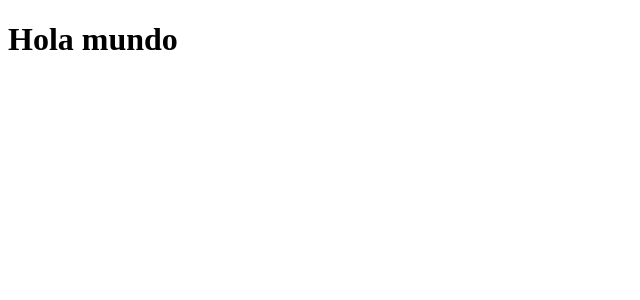
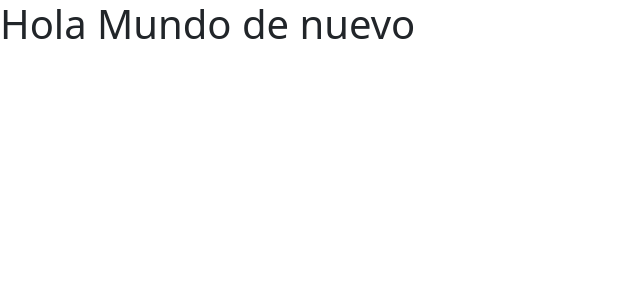
Before and after one commit to MigueMartelo/map-app, a React (Create React App) app: page / in a window 1280 px wide. Shown: the top 300 px of the page, without its empty margins (0-640 px from the left). Built offline with nearby package versions, Linux system fonts and the light colour scheme.

Commit message:
feat: create places context

```diff
--- a/public/index.html
+++ b/public/index.html
@@ -24,7 +24,13 @@
       work correctly both with client-side routing and a non-root public URL.
       Learn how to configure a non-root public URL by running `npm run build`.
     -->
-    <title>React App</title>
+    <title>Maps App</title>
+
+    <link
+      rel="stylesheet"
+      href="https://cdn.jsdelivr.net/npm/bootstrap@5.2.0-beta1/dist/css/bootstrap.min.css
+    "
+    />
   </head>
   <body>
     <noscript>You need to enable JavaScript to run this app.</noscript>
--- a/src/App.tsx
+++ /dev/null
@@ -1,11 +0,0 @@
-function App() {
-  return (
-    <div className='App'>
-      <header className='App-header'>
-        <h1>Hola mundo</h1>
-      </header>
-    </div>
-  );
-}
-
-export default App;
--- /dev/null
+++ b/src/MapsApp.tsx
@@ -0,0 +1,10 @@
+import React from 'react';
+import { PlacesProvider } from './context';
+
+export const MapsApp = () => {
+  return (
+    <PlacesProvider>
+      <h1>Hola Mundo de nuevo</h1>
+    </PlacesProvider>
+  );
+};
--- /dev/null
+++ b/src/context/index.ts
@@ -0,0 +1,2 @@
+export { PlacesContext } from './places/PlacesContext';
+export { PlacesProvider } from './places/PlacesProvider';
--- /dev/null
+++ b/src/context/places/PlacesContext.ts
@@ -0,0 +1,8 @@
+import { createContext } from 'react';
+
+export interface PlacesContextProps {
+  isLoading: boolean;
+  userLocation?: [number, number];
+}
+
+export const PlacesContext = createContext({} as PlacesContextProps);
--- /dev/null
+++ b/src/context/places/PlacesProvider.tsx
@@ -0,0 +1,25 @@
+import { PlacesContext } from './PlacesContext';
+
+export interface PlacesState {
+  isLoading: boolean;
+  userLocation?: [number, number];
+}
+
+const INITIAL_STATE: PlacesState = {
+  isLoading: true,
+  userLocation: undefined,
+};
+
+interface Props {
+  children: JSX.Element | JSX.Element[];
+}
+
+export const PlacesProvider = ({ children }: Props) => {
+  return (
+    <PlacesContext.Provider
+      value={{ isLoading: true, userLocation: undefined }}
+    >
+      {children}
+    </PlacesContext.Provider>
+  );
+};
--- /dev/null
+++ b/src/context/places/placesReducers.ts
@@ -0,0 +1 @@
+export const placesReducer = () => {};
--- a/src/index.tsx
+++ b/src/index.tsx
@@ -1,12 +1,12 @@
 import React from 'react';
 import ReactDOM from 'react-dom/client';
-import App from './App';
+import { MapsApp } from './MapsApp';
 
 const root = ReactDOM.createRoot(
   document.getElementById('root') as HTMLElement
 );
 root.render(
   <React.StrictMode>
-    <App />
+    <MapsApp />
   </React.StrictMode>
 );
```
